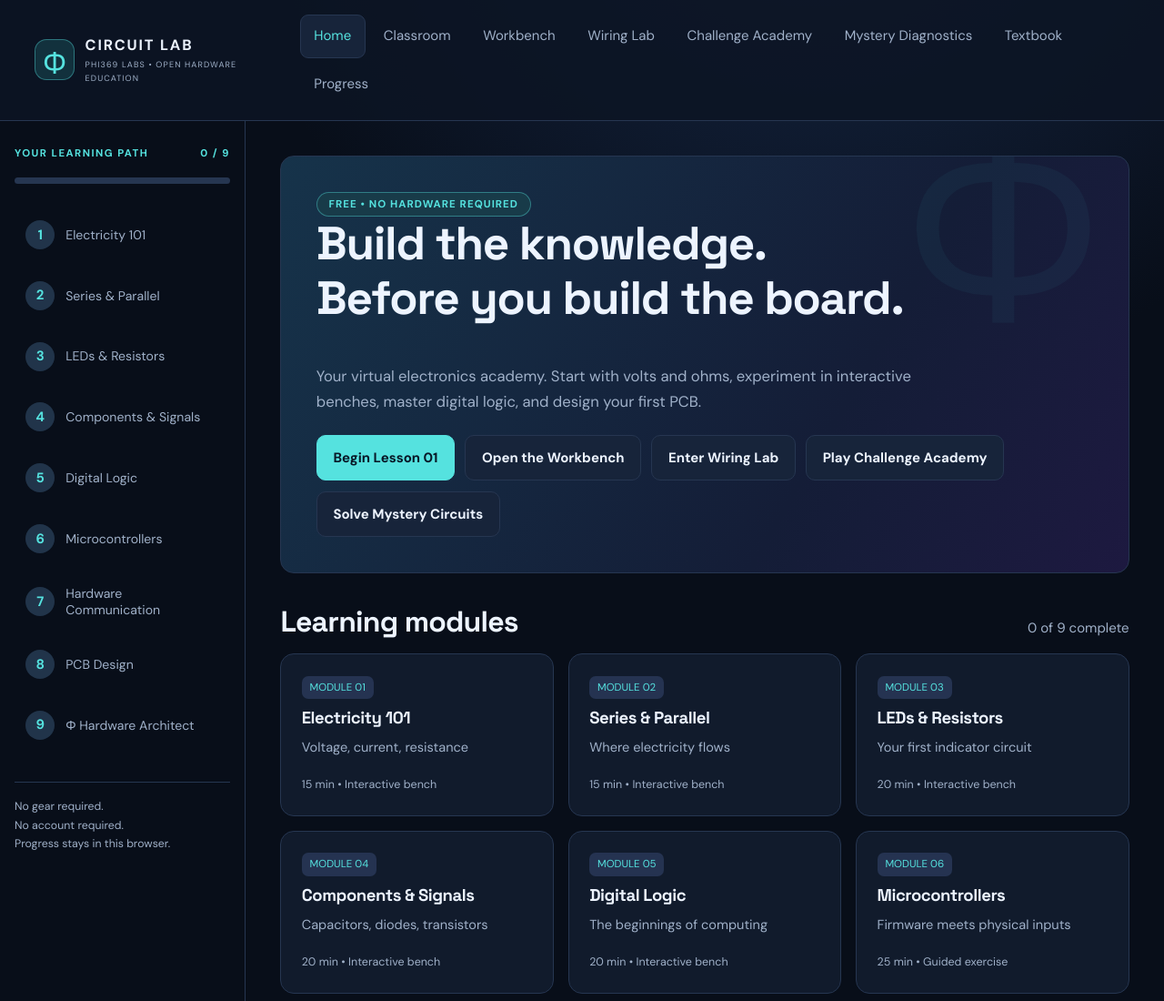
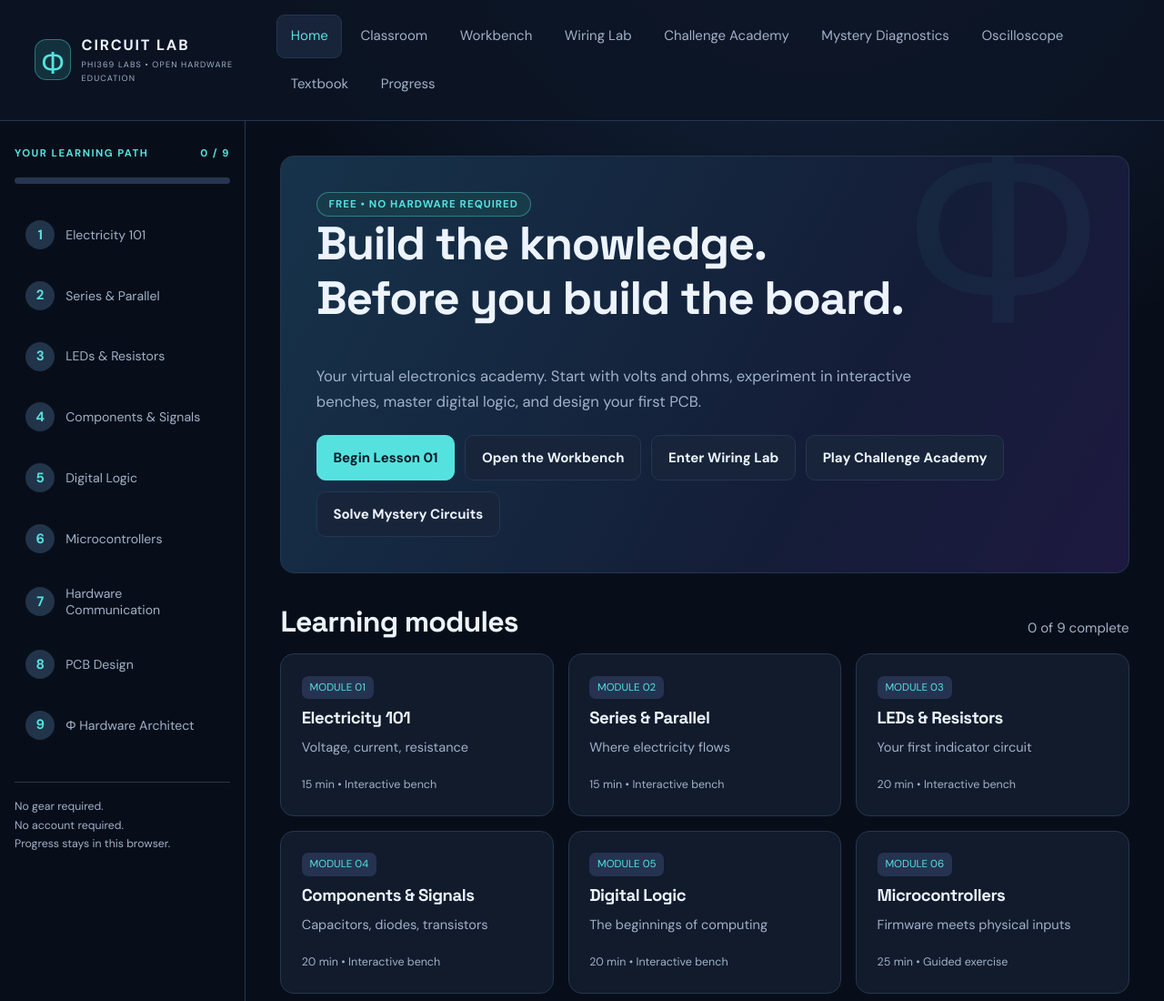
Before and after one commit to MichaelWave369/PhiCircuitLab, a website with bundled scripts: page index.html in a window 1280 px wide. Shown: the top 1100 px of the page at 91% size. Built offline with nearby package versions, Linux system fonts and the light colour scheme.

Commit message:
feat(v0.9): connect Scope Laboratory navigation and module CI checks

```diff
--- a/index.html
+++ b/index.html
@@ -23,6 +23,7 @@
       <button type="button" class="nav-button" data-view="builder">Wiring Lab</button>
       <button type="button" class="nav-button" data-view="academy">Challenge Academy</button>
       <button type="button" class="nav-button" data-view="mystery">Mystery Diagnostics</button>
+      <button type="button" class="nav-button" data-view="scope">Oscilloscope</button>
       <button type="button" class="nav-button" data-view="textbook">Textbook</button>
       <button type="button" class="nav-button" data-view="progress">Progress</button>
     </nav>
```
